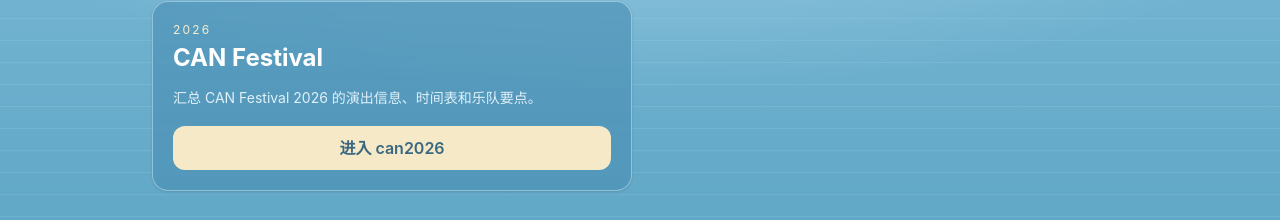
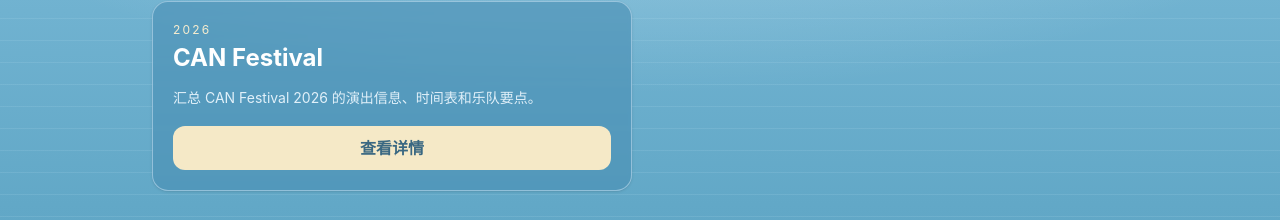
Before and after one commit to Ironieser/festival_homepage, a React (Vite) app: page / in a window 1280 px wide. Shown: the part 180-400 px from the top of the page. Built offline with nearby package versions, Linux system fonts and the light colour scheme.

Commit message:
Update homepage CTA copy to "查看详情".
This makes the entry button wording more generic and natural for the festival index page.

Made-with: Cursor

```diff
--- a/src/App.tsx
+++ b/src/App.tsx
@@ -552,7 +552,7 @@ function HomePage() {
             to="/can2026"
             className="mt-4 inline-flex min-h-11 w-full items-center justify-center rounded-xl bg-[#f5e9c7] px-4 py-2.5 font-semibold text-[#3a6882] transition hover:bg-[#fbf2d8]"
           >
-            进入 can2026
+            查看详情
           </Link>
         </article>
       </section>
```
